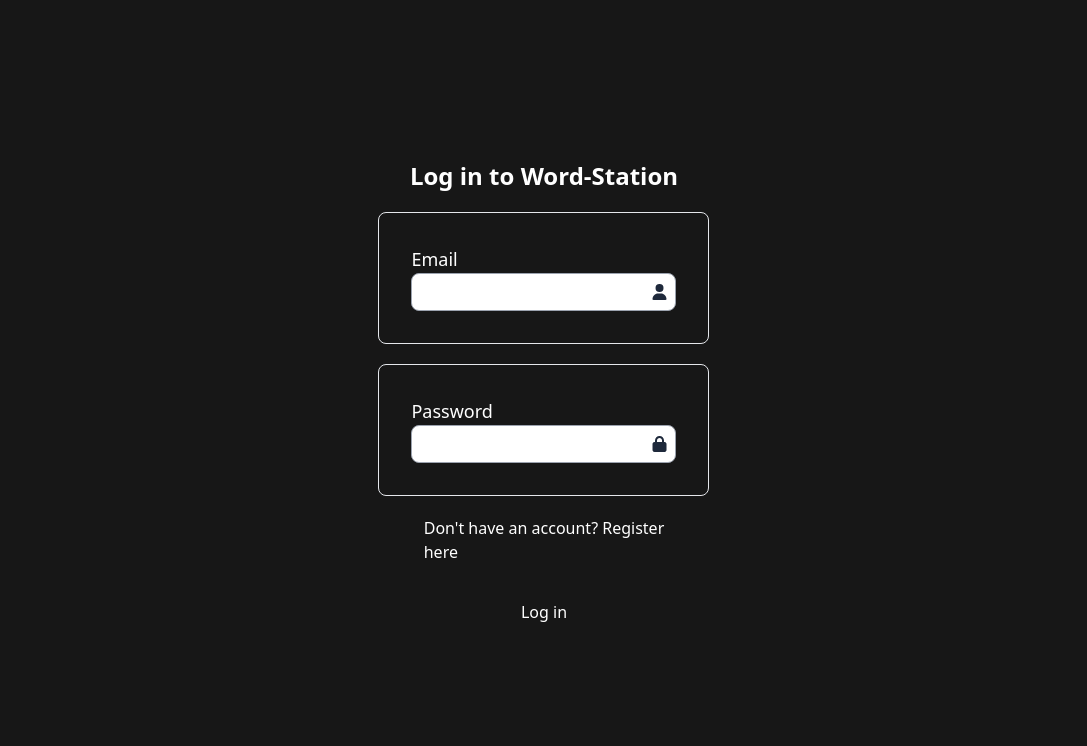
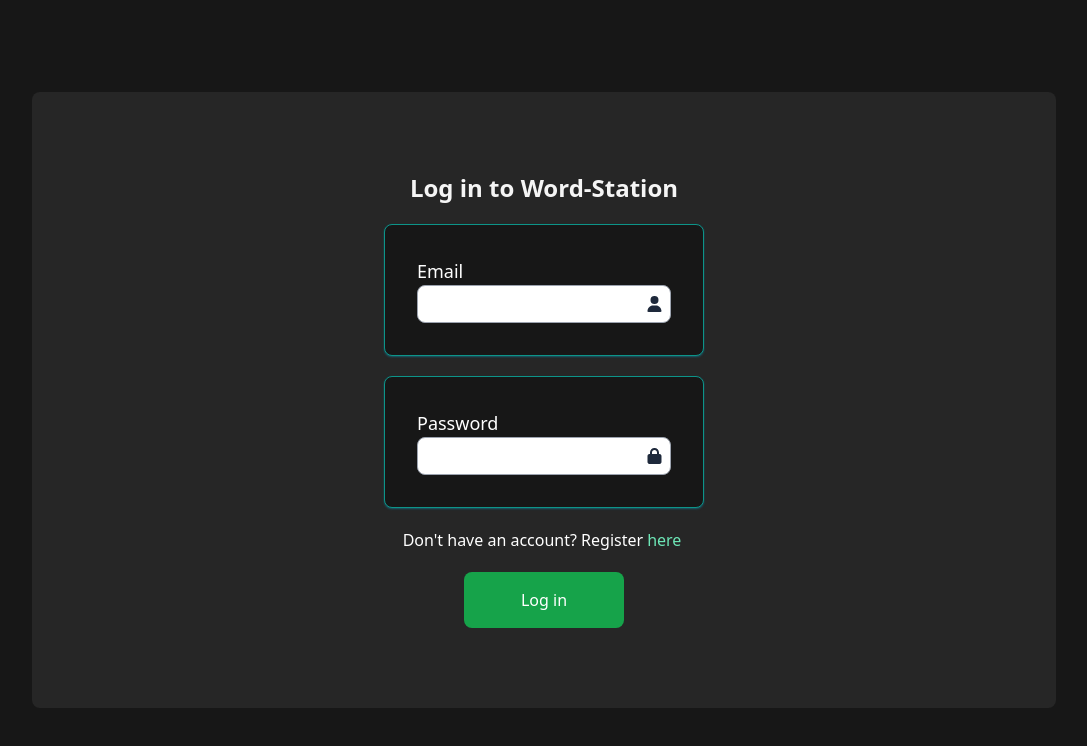
Before and after one commit to ic-768/Word-Station, a Next.js app: page /login in a window 1280 px wide. Shown: the top 746 px of the page, without its empty margins (96-1183 px from the left). Built offline with nearby package versions, Linux system fonts and the light colour scheme; no server answers.

Commit message:
Fix tailwind config for new structure

```diff
--- a/layouts/UserStatusLayout/UserStatusLayout.tsx
+++ b/layouts/UserStatusLayout/UserStatusLayout.tsx
@@ -4,8 +4,7 @@
 import { faRightFromBracket, faUser } from "@fortawesome/free-solid-svg-icons";
 
 import { supabase } from "../../lib/supabaseClient";
-import { UserSessionContext } from "../../context";
-import { LoaderContext } from "../../context";
+import { UserSessionContext, LoaderContext } from "../../context";
 
 const UserStatusLayout = ({ children }: { children: ReactElement }) => {
   const router = useRouter();
--- a/tailwind.config.js
+++ b/tailwind.config.js
@@ -3,6 +3,8 @@
   content: [
     "./pages/**/*.{js,ts,jsx,tsx}",
     "./components/**/*.{js,ts,jsx,tsx}",
+    "./features/*/components/**/*.{js,ts,jsx,tsx}",
+    "./layouts/**/*.{js,ts,jsx,tsx}",
   ],
   theme: {
     extend: {
```
